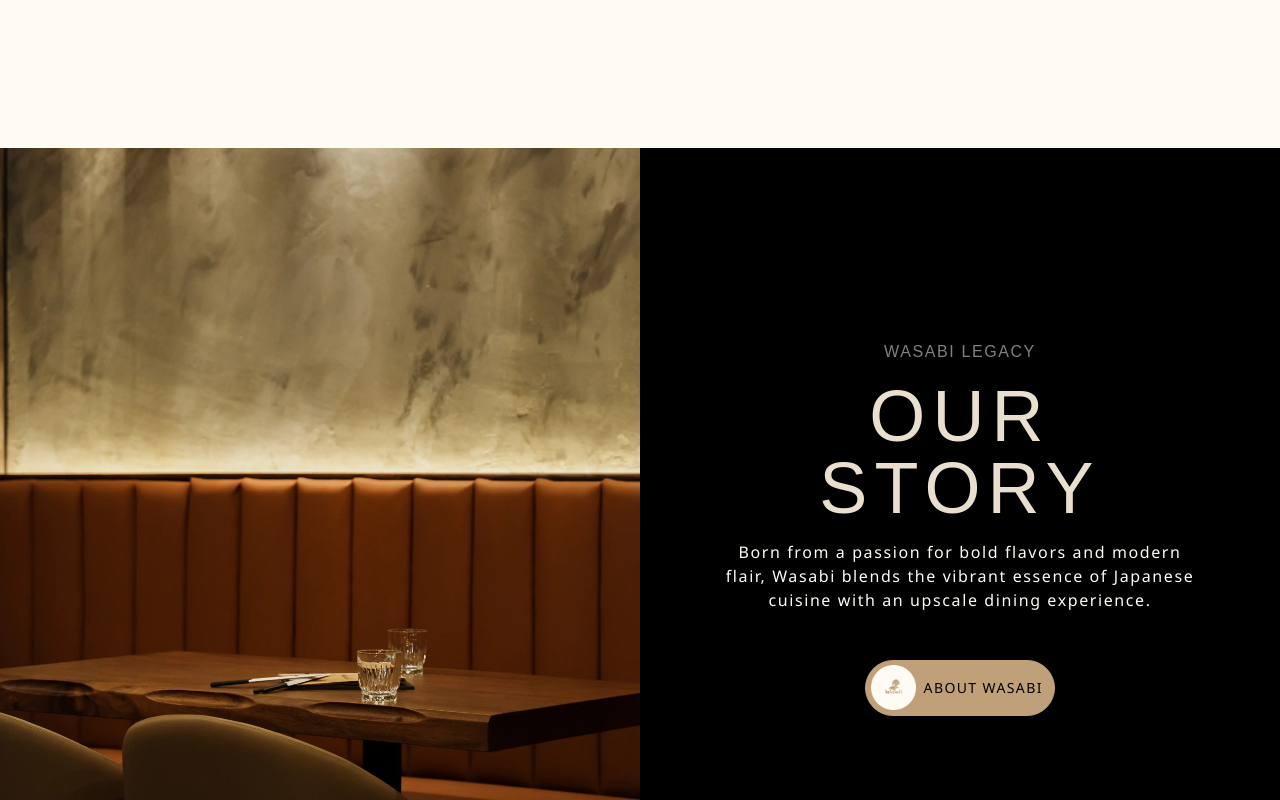
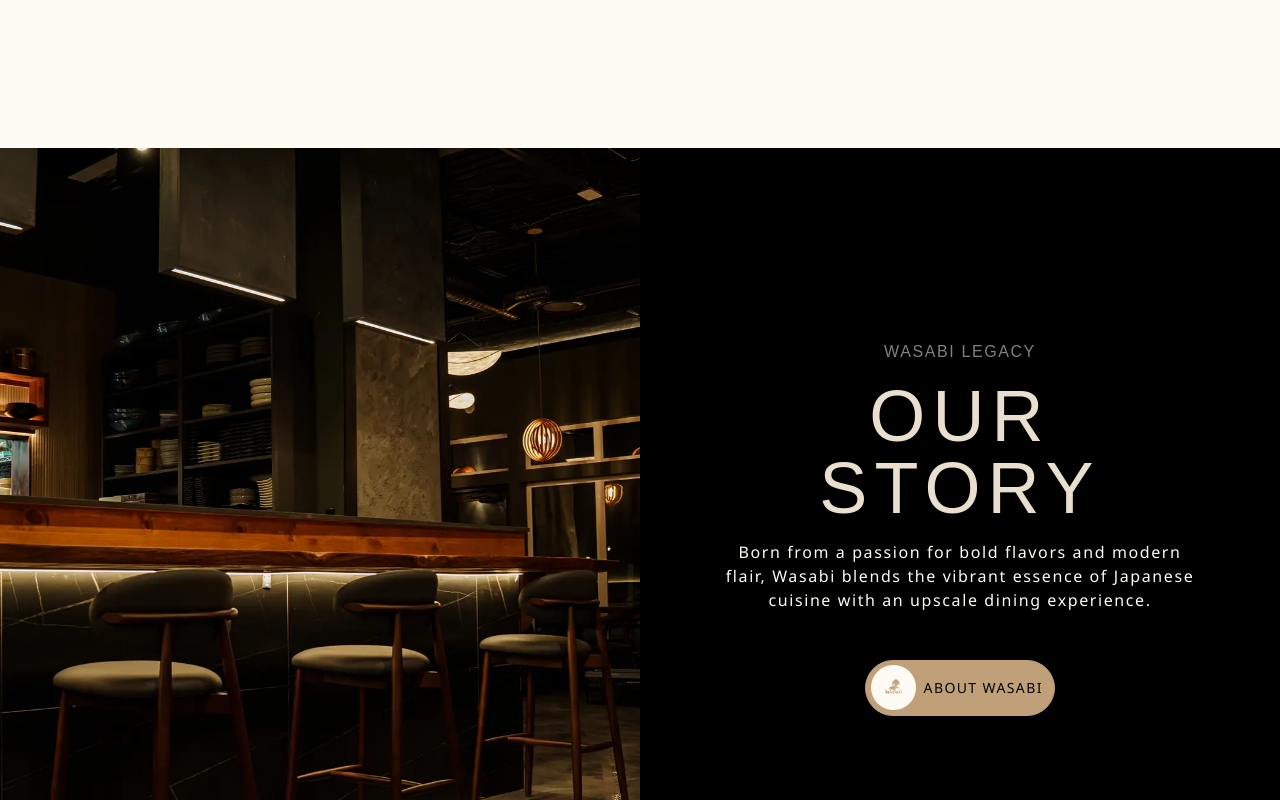
Before and after one commit to malkainweb/wasabi, a Next.js app: page / in a window 1280 px wide. Shown: the part 5060-5860 px from the top of the page. Built offline with nearby package versions, Linux system fonts and the light colour scheme; a web font is replaced by a local one.

Commit message:
Update OurStory.tsx

```diff
--- a/app/Home/components/OurStory.tsx
+++ b/app/Home/components/OurStory.tsx
@@ -2,7 +2,7 @@
 
 import Image from "next/image";
 import { forumFont, notoSansFont } from "@/app/utils/font";
-import mainImg from "@/public/home/ourstory/ourstory.webp";
+// import mainImg from "@/public/home/ourstory/ourstory.webp";
 import mobMainImg from "@/public/home/ourstory/mob_story.webp";
 import abouutButton from "@/public/home/ourstory/abouutButton.webp";
 import { motion, useScroll, useTransform } from "framer-motion";
@@ -90,7 +90,7 @@
         <div className="w-full overflow-hidden" ref={ref}>
           <motion.div style={{ scale }} className="w-full h-full">
             <Image
-              src={mainImg}
+              src={mobMainImg}
               alt="Our Story"
               className="w-full h-full object-cover"
             />
```
